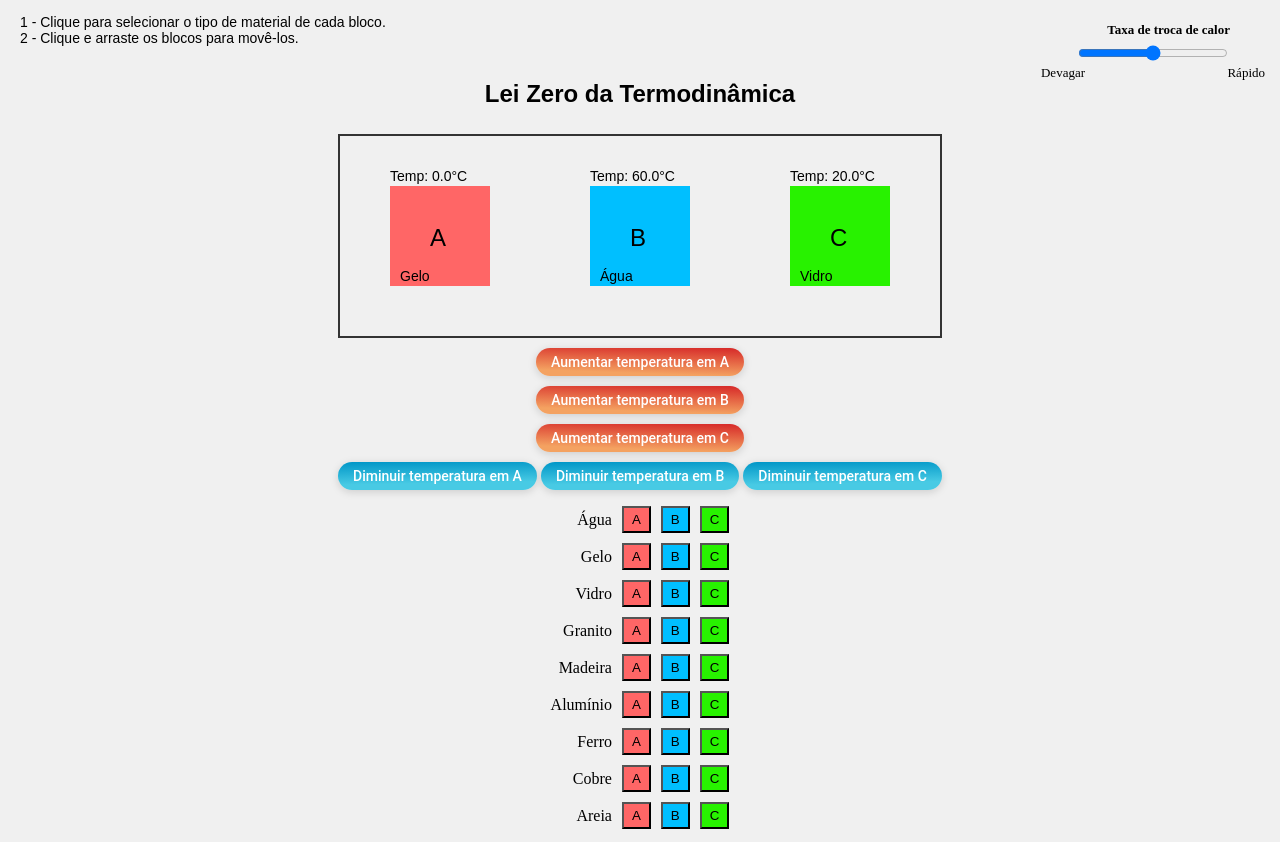
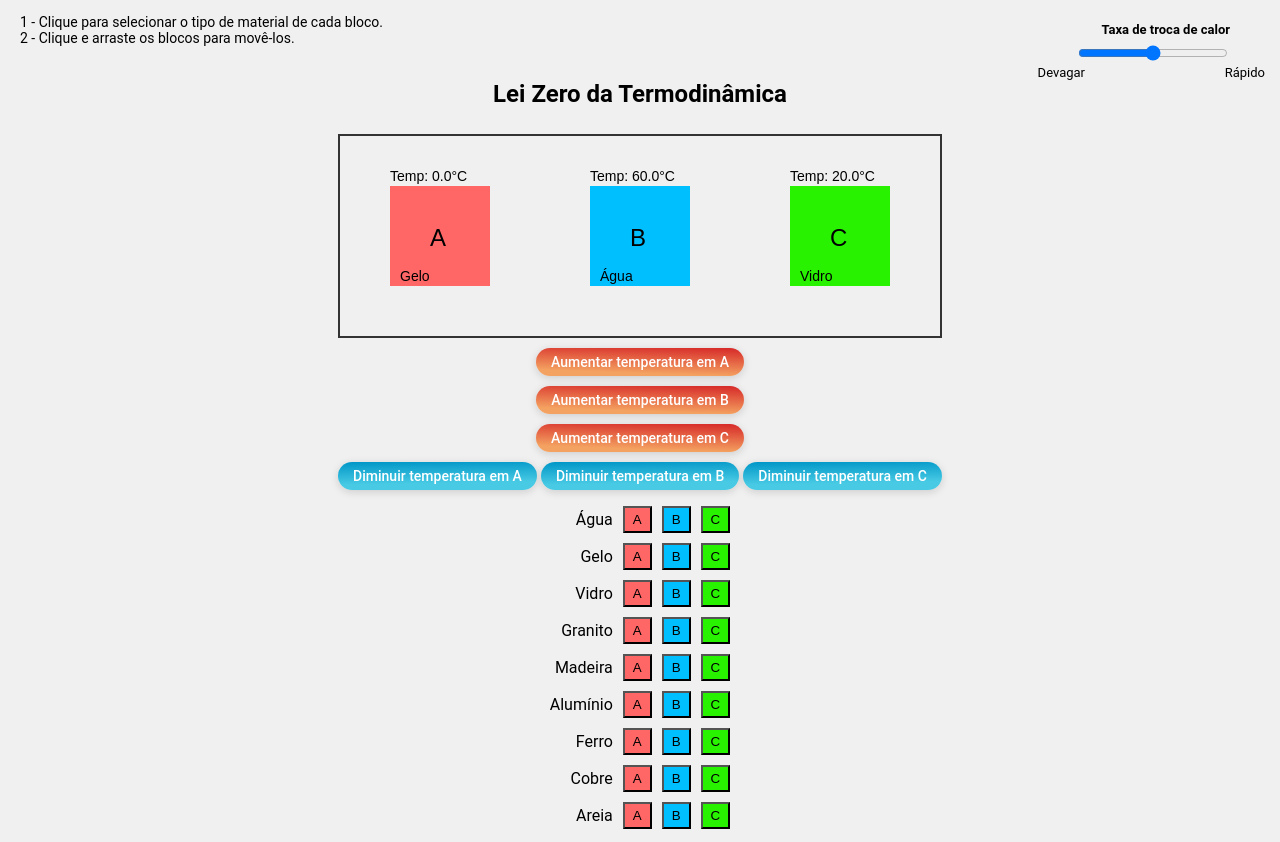
Before and after one commit to cometsinthesky/lei-zero-termodinamica, a plain HTML site: page index.html in a window 1280 px wide. Shown: the top 842 px of the page. Drawn offline with Linux system fonts and the light colour scheme.

Commit message:
Change font-family  to Roboto

```diff
--- a/src/styles/main.css
+++ b/src/styles/main.css
@@ -1,4 +1,5 @@
 body {
+    font-family: 'Roboto', sans-serif;
     margin: 0;
     display: flex;
     flex-direction: column;
@@ -8,7 +9,6 @@ body {
 
 h1 {
     margin-top: 20px;
-    font-family: Arial;
     font-size: 24px;
     text-align: center;
 }
@@ -46,7 +46,6 @@ h1 {
 }
 
 #instructionText {
-    font-family: Arial;
     font-size: 14px;
     text-align: left;
 }
```
